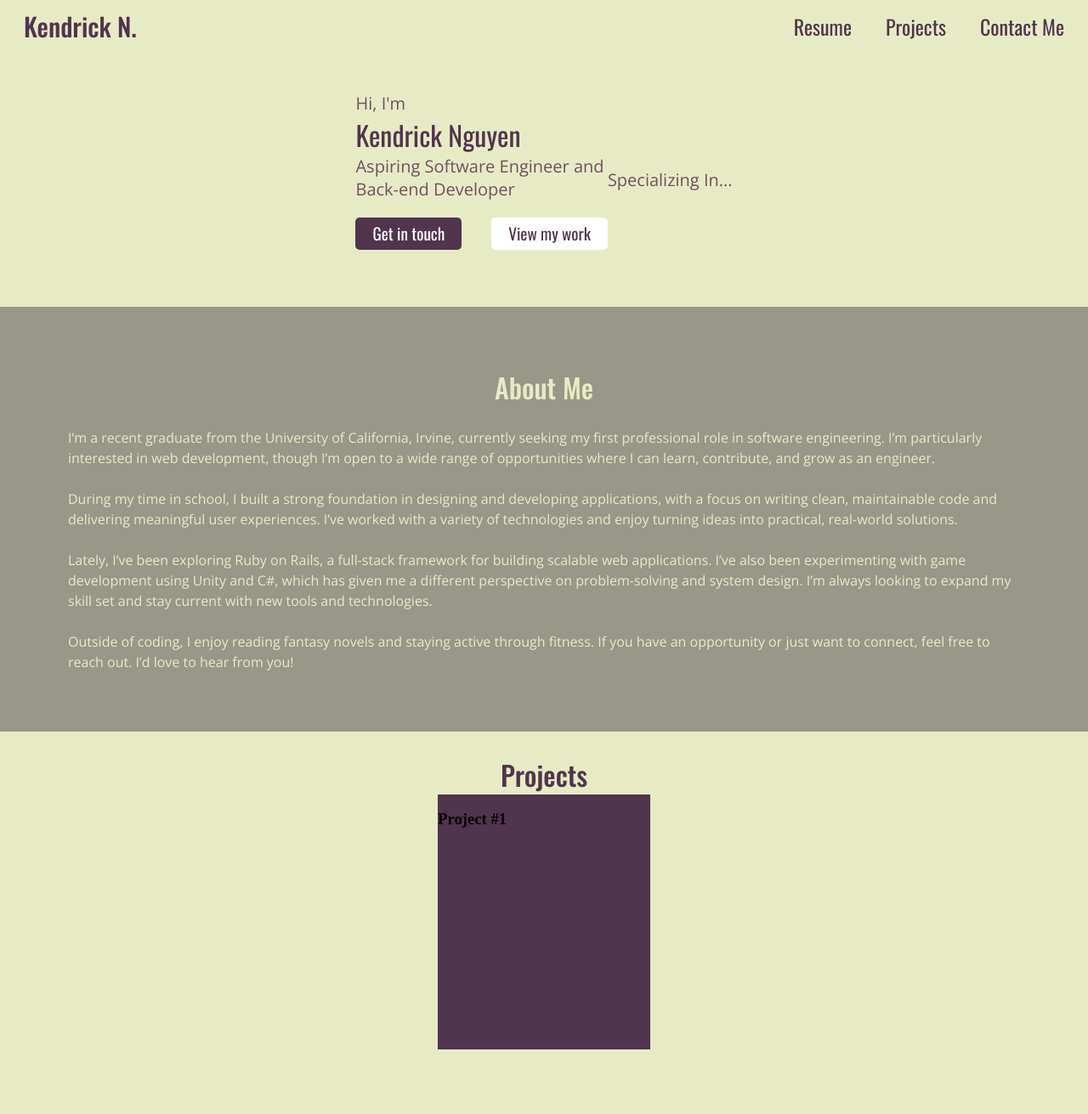
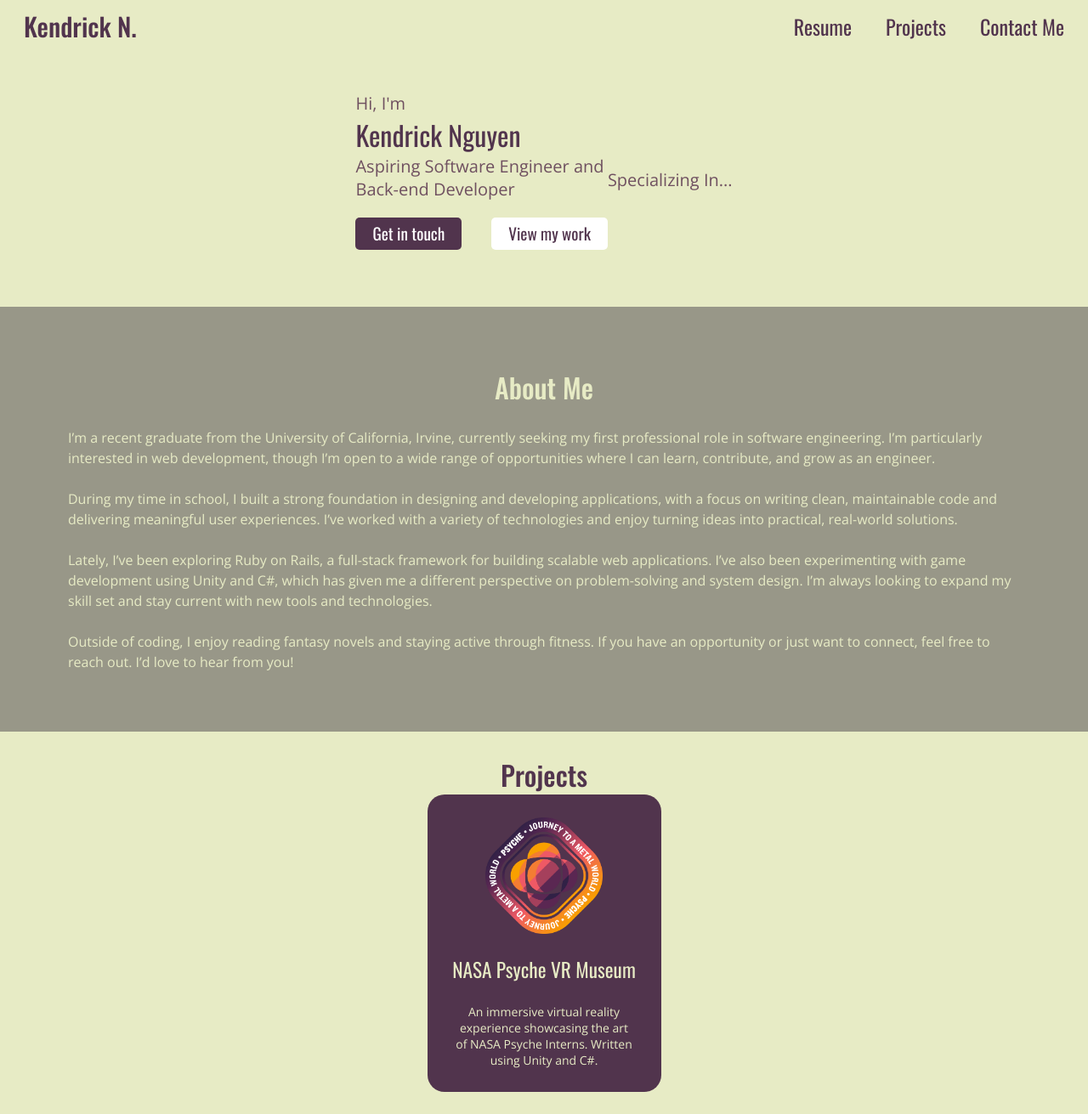
Before and after one commit to KendrickNguyen76/portfolio-website, a Jekyll site: the page built from index.html, in a window 1280 px wide. Shown: the whole page at 85% size. Built offline with Jekyll 4.4.1, drawn with Linux system fonts in a browser that asks for light colours; before the commit the page ends 1261 px from its top, so only the background shows below that.

Commit message:
Added my first project card to homepage

```diff
--- a/assets/css/homepage.css
+++ b/assets/css/homepage.css
@@ -73,11 +73,29 @@
   flex-direction: column;
   justify-content: center;
   align-items: center;
-  height: 400px;
+  height: 450px;
 }
 
 .project_card {
-  width: 250px;
-  height: 300px;
+  display: flex;
+  flex-direction: column;
+  justify-content: center;
+  align-items: center;
+  color: #e7ebc5;
+  width: 275px;
+  height: 350px;
+  font-size: 1.25rem;
   background-color: #51344d;
+  border-radius: 20px;
 }
+
+.project_card img {
+  width: 50%;
+}
+
+.project_card p {
+  text-align: center;
+  color: #e7ebc5;
+  font-size: 0.875rem;
+  margin: 0 2rem;
+}
--- a/assets/css/styles.css
+++ b/assets/css/styles.css
@@ -46,7 +46,7 @@ p {
 }
 
 /* Fonts */
-.oswald_regular, h1, .button {
+.oswald_regular, h1, .button, h3 {
   font-family: "Oswald", sans-serif;
   font-optical-sizing: auto;
   font-weight: 400;
--- a/index.html
+++ b/index.html
@@ -47,7 +47,14 @@ title: Home
 
 <div id="project_preview">
   <h2>Projects</h2>
+  <!-- I can use a different navigation yml file to turn this into a liquid for loop instead -->
+  <!-- Make sure to look into this! -->
   <div class="project_card">
-    <h3>Project #1</h3>
+    <img src="/assets/images/psyche_badge.png" alt="Psyche Mission Badge">
+    <h3>NASA Psyche VR Museum</h3>
+    <p>
+      An immersive virtual reality experience showcasing
+      the art of NASA Psyche Interns. Written using Unity and C#.
+    </p>
   </div>
 </div>
```
Also changed, not shown: assets/images/psyche_badge.png (added).
